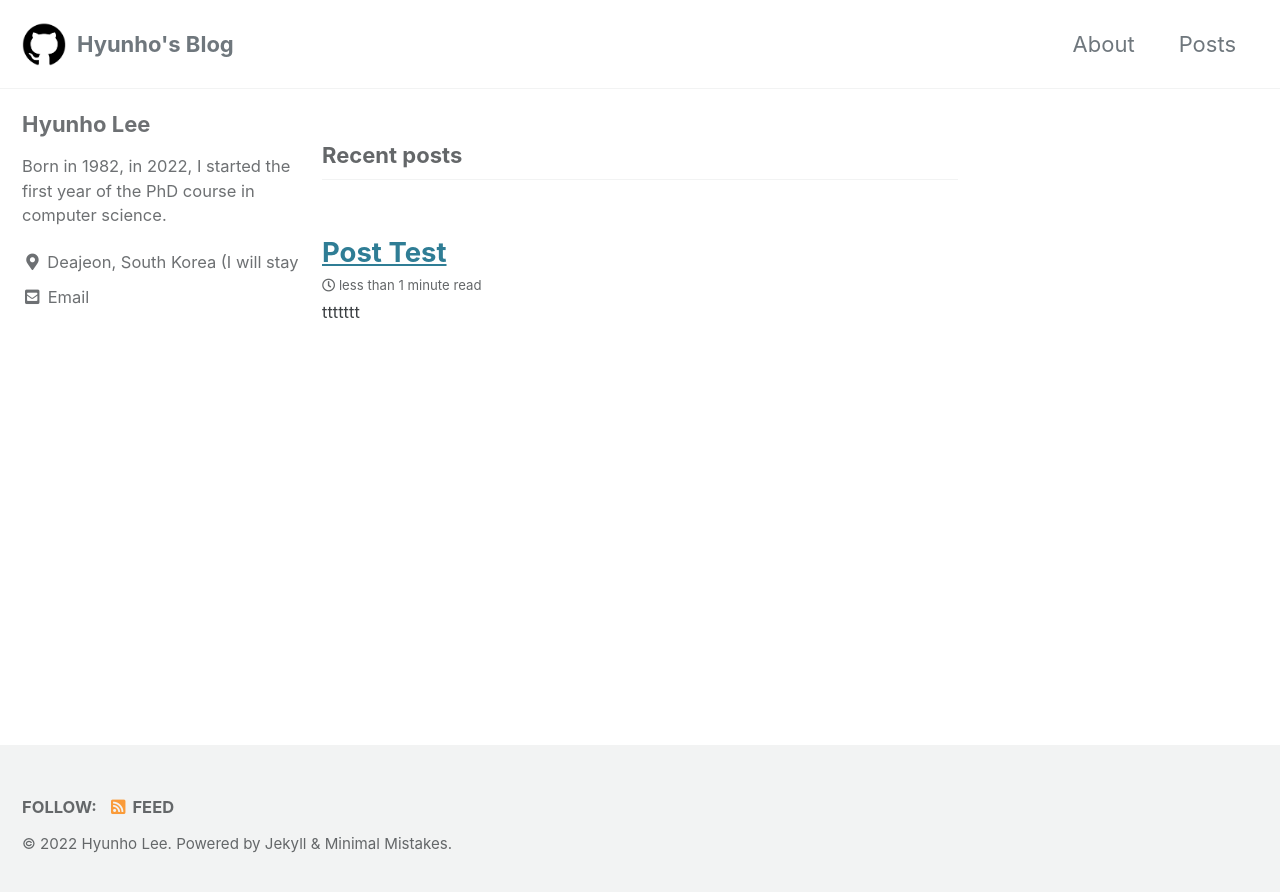
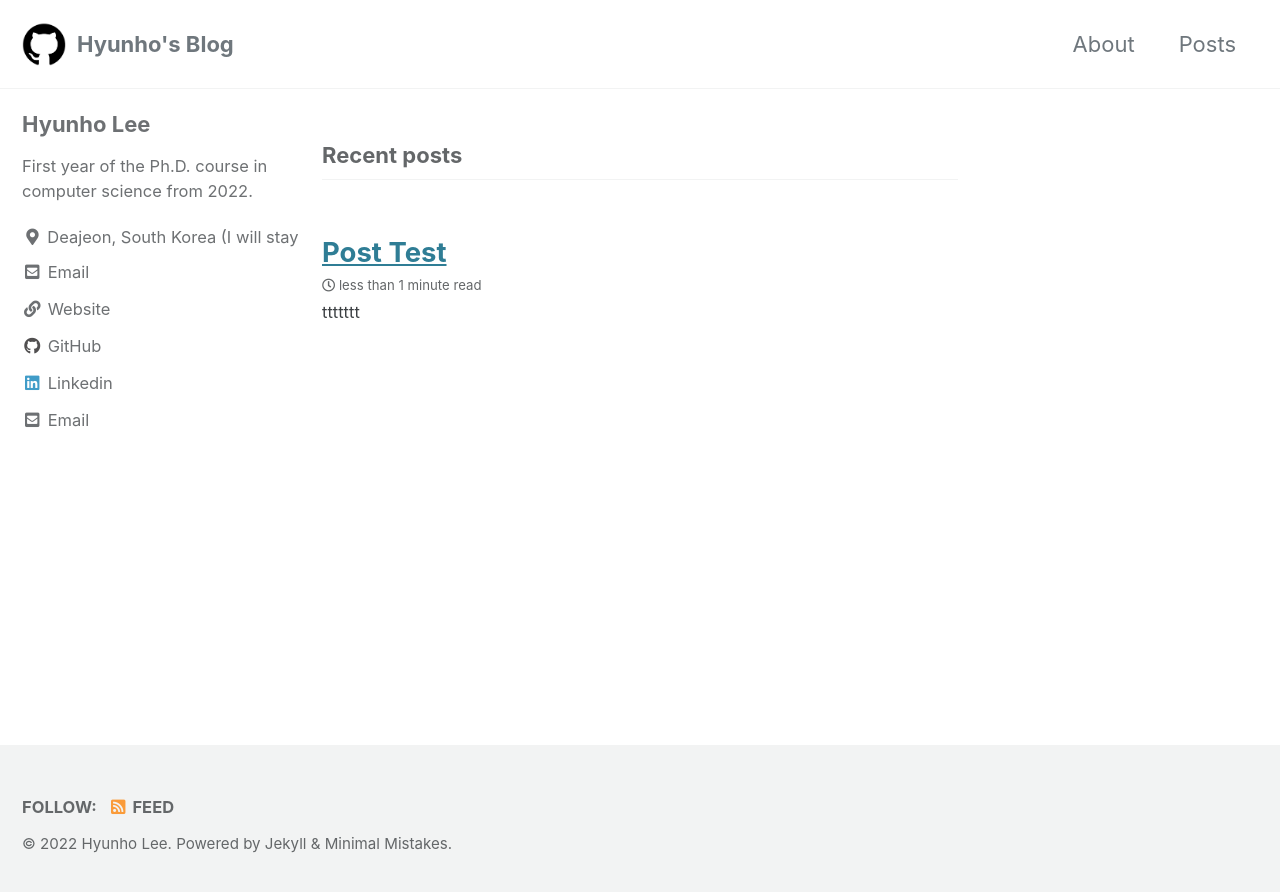
Before and after one commit to hyunholee26/old_webpage, a Jekyll site: the page built from index.html, in a window 1280 px wide. Shown: the top 892 px of the page. Built offline with Jekyll 4.4.1, drawn with Linux system fonts in a browser that asks for light colours; cached includes are drawn as plain includes; the list of posts is cut into pages by our own code.

Commit message:
Update _config.yml

```diff
--- a/_config.yml
+++ b/_config.yml
@@ -104,28 +104,28 @@
 author:
   name             : "Hyunho Lee"
   avatar           : # path of avatar image, e.g. "/assets/images/bio-photo.jpg"
-  bio              : "Born in 1982, in 2022, I started the first year of the PhD course in computer science."
+  bio              : "First year of the Ph.D. course in computer science from 2022."
   location         : "Deajeon, South Korea (I will stay USA for my Ph.D course from fall semester of 2022)"
   email            : "hyunho.lee26@gmail.com"
   links:
     - label: "Email"
       icon: "fas fa-fw fa-envelope-square"
-      # url: "mailto:your.name@email.com"
+      url: "mailto:hyunho.lee26@gmail.com"
     - label: "Website"
       icon: "fas fa-fw fa-link"
-      # url: "https://your-website.com"
-    - label: "Twitter"
-      icon: "fab fa-fw fa-twitter-square"
+      url: "https://hyunholee26.github.io"
+      #- label: "Twitter"
+      # icon: "fab fa-fw fa-twitter-square"
       # url: "https://twitter.com/"
-    - label: "Facebook"
-      icon: "fab fa-fw fa-facebook-square"
+      # - label: "Facebook"
+      # icon: "fab fa-fw fa-facebook-square"
       # url: "https://facebook.com/"
     - label: "GitHub"
       icon: "fab fa-fw fa-github"
-      # url: "https://github.com/"
-    - label: "Instagram"
-      icon: "fab fa-fw fa-instagram"
-      # url: "https://instagram.com/"
+      url: "https://github.com/hyunholee26/"
+    - label: "Linkedin"
+      icon: "fab fa-fw fa-linkedin"
+      url: "https://www.linkedin.com/in/hyunho-lee-91a473226/"
 
 # Site Footer
 footer:
```
